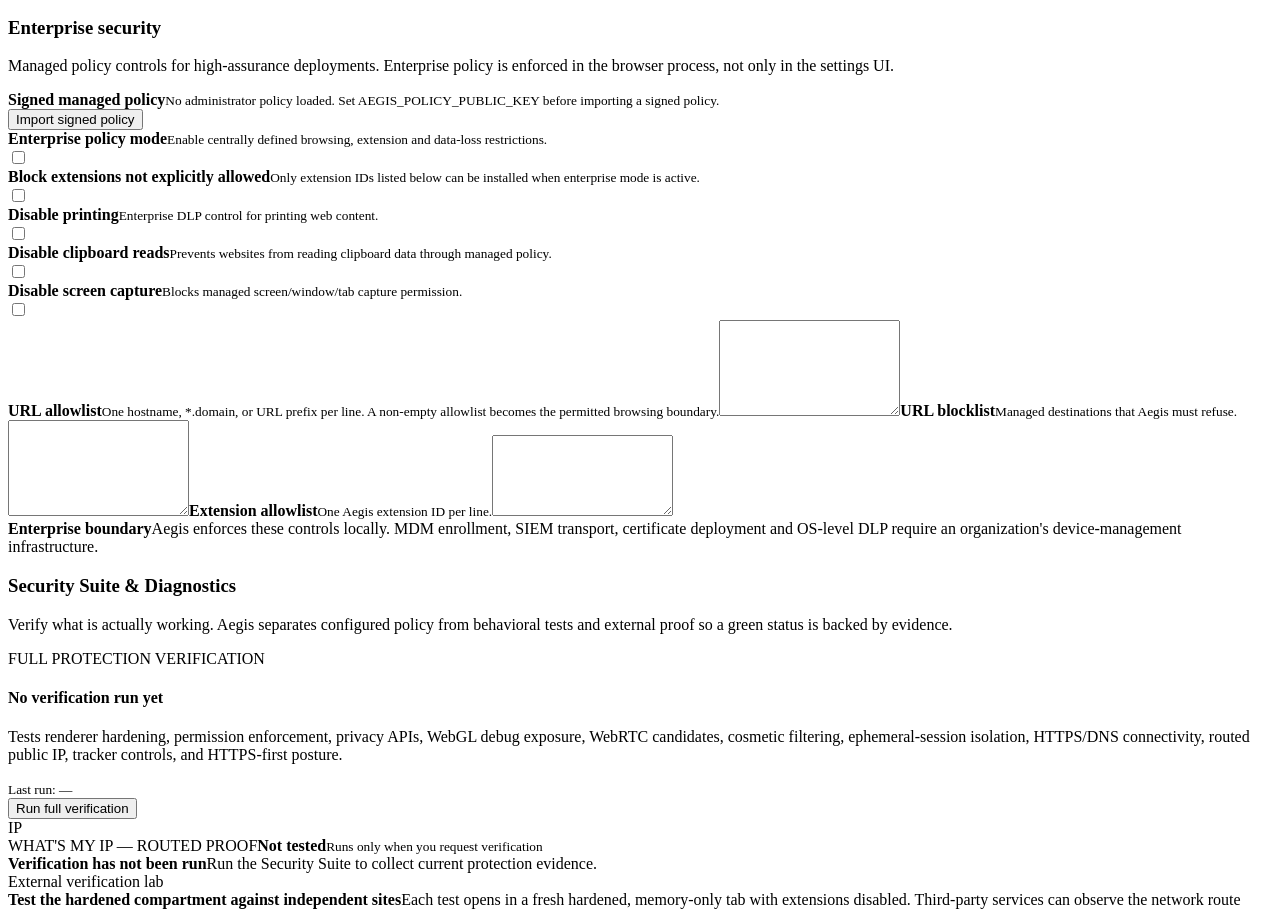
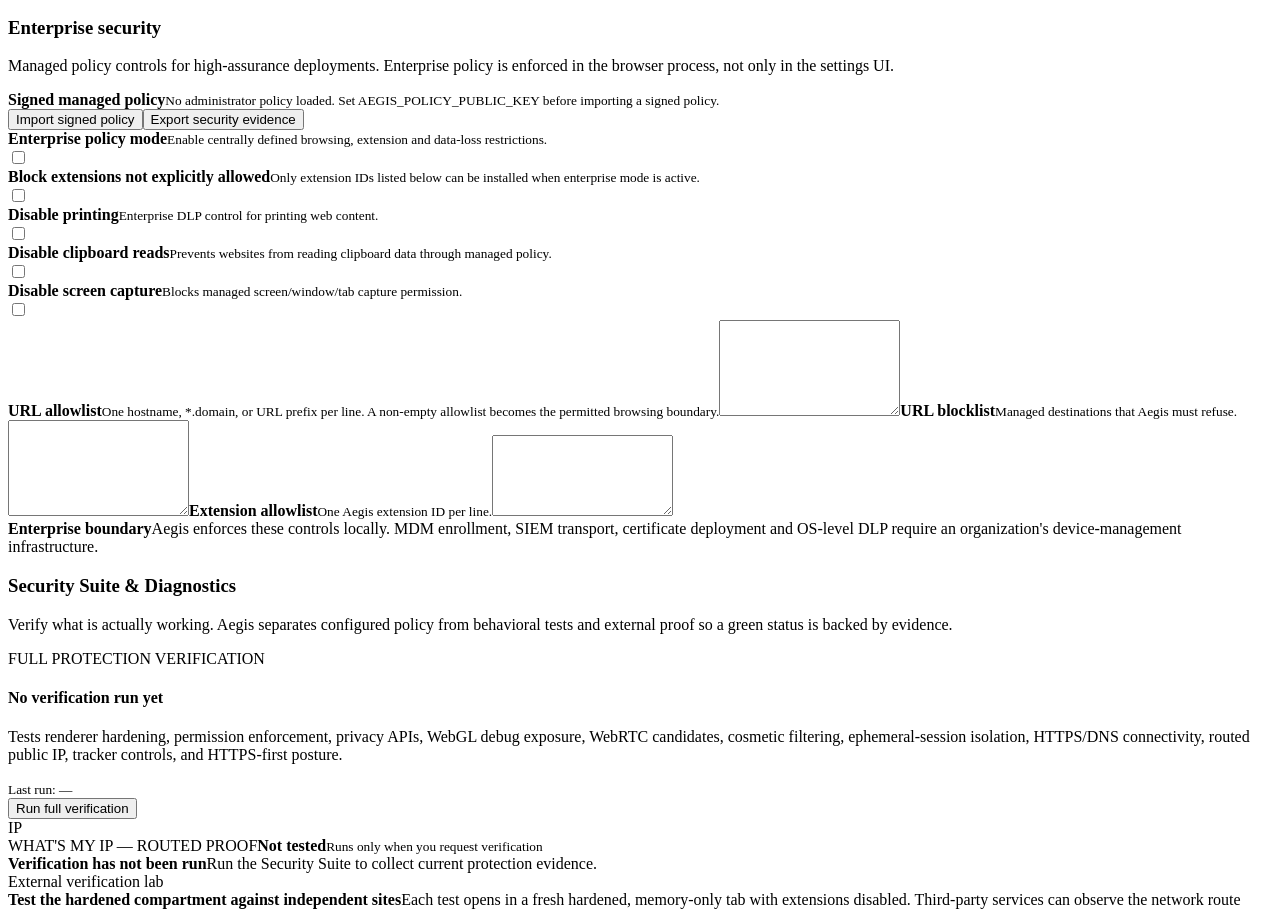
Before and after one commit to atskovski/Aegis, an Electron app: page src/ui/index.html in a window 1280 px wide. Shown: the part 5730-6639 px from the top of the page. Drawn offline with Linux system fonts and the light colour scheme.

Commit message:
ui: add enterprise security evidence export

```diff
--- a/src/ui/index.html
+++ b/src/ui/index.html
@@ -327,7 +327,7 @@
 
         <section class="settings-page" data-settings-page="enterprise">
           <div class="page-title"><h3>Enterprise security</h3><p>Managed policy controls for high-assurance deployments. Enterprise policy is enforced in the browser process, not only in the settings UI.</p></div>
-          <div class="settings-card"><div class="setting-row"><div><b>Signed managed policy</b><small id="managedPolicyStatus">No administrator policy loaded. Set AEGIS_POLICY_PUBLIC_KEY before importing a signed policy.</small></div><button id="importManagedPolicy" class="secondary">Import signed policy</button></div></div>
+          <div class="settings-card"><div class="setting-row"><div><b>Signed managed policy</b><small id="managedPolicyStatus">No administrator policy loaded. Set AEGIS_POLICY_PUBLIC_KEY before importing a signed policy.</small></div><div class="inline-actions"><button id="importManagedPolicy" class="secondary">Import signed policy</button><button id="exportSecurityEvents" class="secondary">Export security evidence</button></div></div></div>
           <div class="settings-card grouped-card">
             <div class="setting-row"><div><b>Enterprise policy mode</b><small>Enable centrally defined browsing, extension and data-loss restrictions.</small></div><label class="switch"><input id="enterpriseMode" type="checkbox"><span></span></label></div>
             <div class="setting-row"><div><b>Block extensions not explicitly allowed</b><small>Only extension IDs listed below can be installed when enterprise mode is active.</small></div><label class="switch"><input id="enterpriseBlockExtensions" type="checkbox"><span></span></label></div>
```
